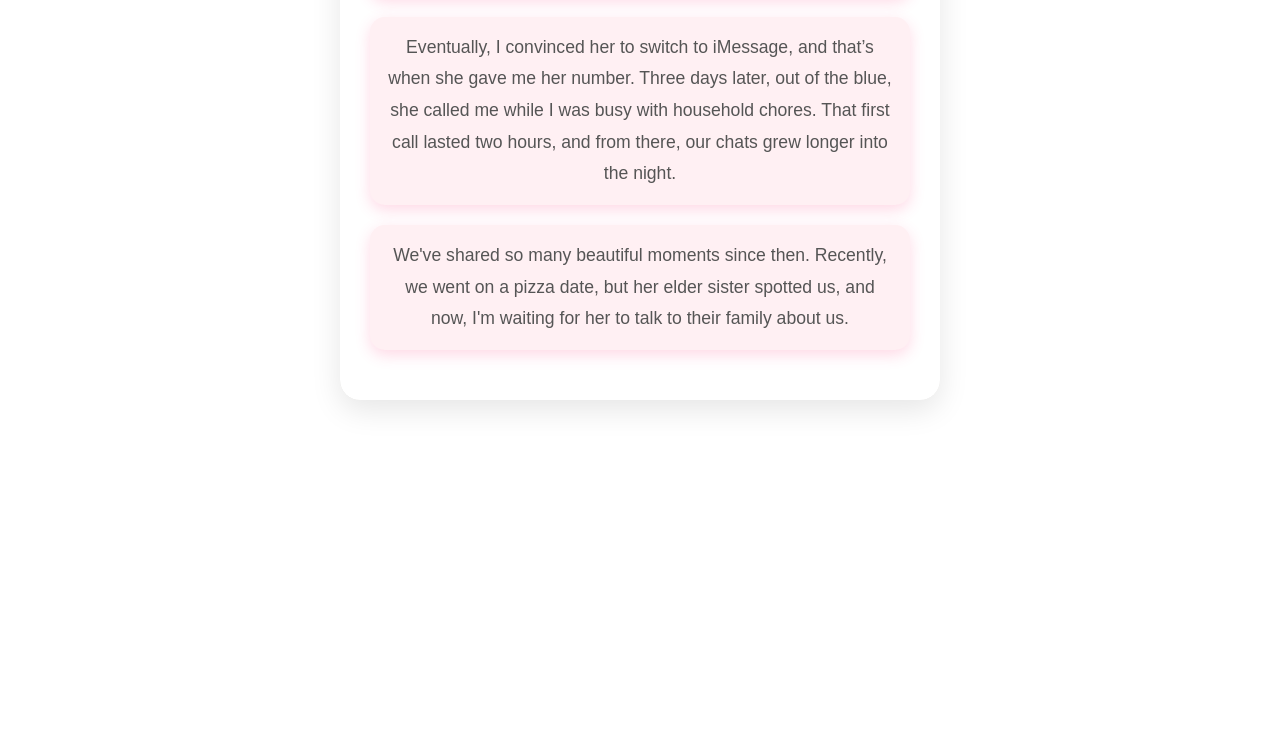
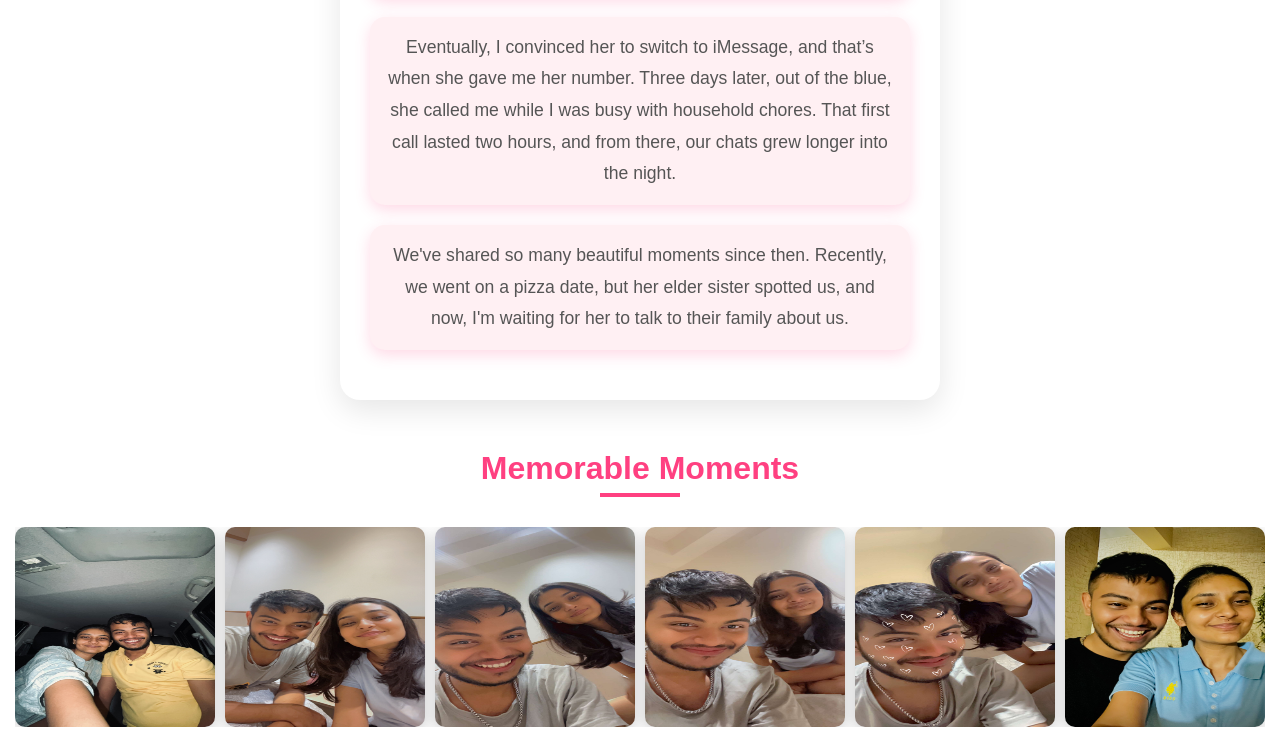
Before and after one commit to jayyymin18/Website, a plain HTML site: page index.html in a window 1280 px wide. Shown: the part 1540-2287 px from the top of the page. Before the commit the page ends 1990 px from the top, so only its background shows below. Drawn offline with Linux system fonts and the light colour scheme.

Commit message:
changes done

```diff
--- a/index.html
+++ b/index.html
@@ -192,18 +192,20 @@
         </div>
 
         <!-- Image Gallery Section -->
-        <div class="gallery" style="position: absolute; top: 0; left: 0; width: 100%; height: 100%; z-index: -1; opacity: 0.2;">
-            <img src="2.jpg" alt="Our moment 1" style="width: 100%; height: auto;">
-            <img src="3.JPG" alt="Our moment 2" style="width: 100%; height: auto;">
-            <img src="4.JPG" alt="Our moment 3" style="width: 100%; height: auto;">
-            <img src="5.JPG" alt="Our moment 4" style="width: 100%; height: auto;">
-            <img src="6.JPG" alt="Our moment 5" style="width: 100%; height: auto;">
-            <img src="7.jpeg" alt="Our moment 6" style="width: 100%; height: auto;">
-        </div>
 
         <div class="story-section">
             <p>We've shared so many beautiful moments since then. Recently, we went on a pizza date, but her elder sister spotted us, and now, I'm waiting for her to talk to their family about us.</p>
         </div>
     </div>
+
+    <h2>Memorable Moments</h2>
+    <div class="gallery" style="overflow-x: scroll; white-space: nowrap;">
+        <img src="2.jpg" alt="Our moment 1" style="display: inline-block; height: 200px; width: 200px;">
+        <img src="3.JPG" alt="Our moment 2" style="display: inline-block; height: 200px; width: 200px;">
+        <img src="4.JPG" alt="Our moment 3" style="display: inline-block; height: 200px; width: 200px;">
+        <img src="5.JPG" alt="Our moment 4" style="display: inline-block; height: 200px; width: 200px;">
+        <img src="6.JPG" alt="Our moment 5" style="display: inline-block; height: 200px; width: 200px;">
+        <img src="7.jpeg" alt="Our moment 6" style="display: inline-block; height: 200px; width: 200px;">
+    </div>
 </body>
 </html>
```
